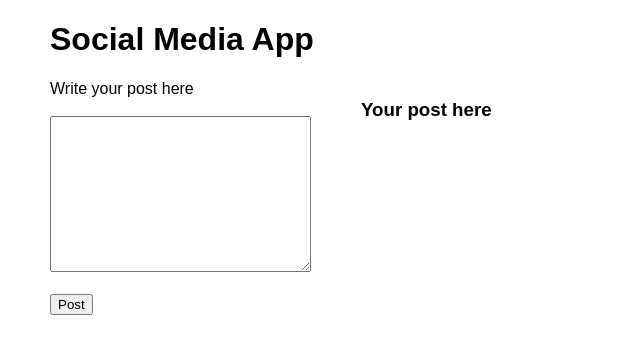
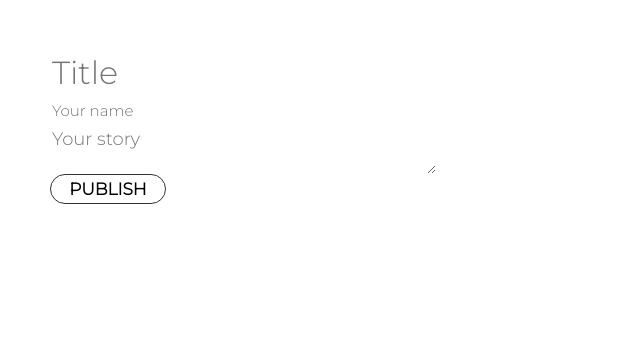
Before and after one commit to solo-vlada/LAP2-code-challenge, a plain HTML site: page social app/index.html in a window 1280 px wide. Shown: the whole page, without its empty margins (0-640 px from the left). Drawn offline with Linux system fonts and the light colour scheme.

Commit message:
Styled the form

```diff
--- a/social app/index.html
+++ b/social app/index.html
@@ -5,24 +5,29 @@
     <meta http-equiv="X-UA-Compatible" content="IE=edge">
     <meta name="viewport" content="width=device-width, initial-scale=1.0">
     <title>Social App</title>
+    <link rel="preconnect" href="https://fonts.googleapis.com">
+    <link rel="preconnect" href="https://fonts.gstatic.com" crossorigin>
+    <link href="https://fonts.googleapis.com/css2?family=Montserrat:wght@300&display=swap" rel="stylesheet">
     <link rel="stylesheet" href="https://cdnjs.cloudflare.com/ajax/libs/font-awesome/5.15.4/css/all.min.css" />
     <link rel="stylesheet" href="style.css">
     <script defer src="main.js"></script>
 </head>
 <body>
     <main>
-        <h1>Social Media App</h1>
         <div class="container">
             <div class="left">
                 <form action="#" id="form">
-                    <label for="post">Write your post here</label><br><br>
-                    <textarea name="post" id="input" cols="30" rows="10"></textarea><br><br>
+                    <label for="title"></label>
+                    <input type="text" id="title" name="title" placeholder="Title">
+                    <label for="pseudonym"></label>
+                    <input type="text" id="pseudonym" name="pseudonym" placeholder="Your name">
+                    <label for="post"></label>
+                    <textarea name="post" id="input" placeholder="Your story"></textarea>
                     <div id="msg"></div>
-                    <button type="submit">Post</button>
+                    <button type="submit">Publish</button>
                 </form>
             </div>
             <div class="right">
-                <h3>Your post here</h3>
                 <div id="posts">
                     <div>
                         <!-- <p>Hello world post 1</p> -->
--- a/social app/style.css
+++ b/social app/style.css
@@ -1,15 +1,30 @@
 body {
-    font-family: sans-serif;
-    margin: 0 50px;
+    font-family: 'Montserrat', sans-serif;;
+    margin: 50px 50px;
 }
 
 .container {
     display: flex;
-    gap: 50px;
+    align-items: center;
+
+}
+
+form {
+    display: flex;
+    flex-direction: column;
+}
+
+form > input {
+    font-family: 'Montserrat', sans-serif;
+    margin: 5px 0;
+    text-decoration: none;
+    border: none;
+    outline:none;
+
 }
 
 #posts {
-    width: 400px;
+    width: auto;
 }
 
 i {
@@ -30,3 +45,49 @@ i {
 #msg {
     color: red;
 }
+
+button {
+    font-family: 'Montserrat', sans-serif;
+    font-weight: 700;
+    font-style: normal;
+    font-size: 17px;
+    color: #000;
+    text-decoration: none;
+    border: 1px solid #333;
+    border-radius: 16px;
+    text-transform: uppercase;
+    padding: 4px 12px;
+    margin: 0 0 15px;
+    background-color: #fff;
+    cursor: pointer;
+    width: 30%;
+}
+
+#title {
+    font-family: 'Montserrat', sans-serif;
+    font-size: 32px;
+    line-height: 34px;
+}
+
+#pseudonym {
+    font-size: 15px;
+    line-height: 18px;
+    font-weight: 400;
+}
+
+textarea {
+    font-family: 'Montserrat', sans-serif;
+    text-decoration: none;
+    border: none;
+    font-size: 18px;
+    font-weight: 400;
+    outline: none;
+
+}
+
+#posts > div > p{
+    font-family: 'Montserrat', sans-serif;
+    font-size: 18px;
+    font-weight: 400;
+    text-decoration: none;
+}
```
